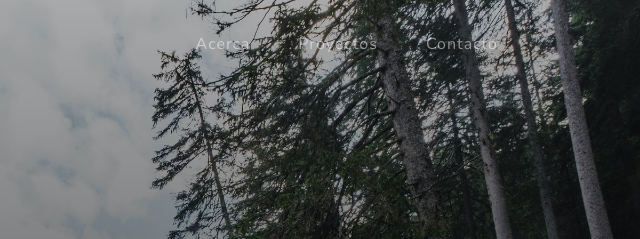
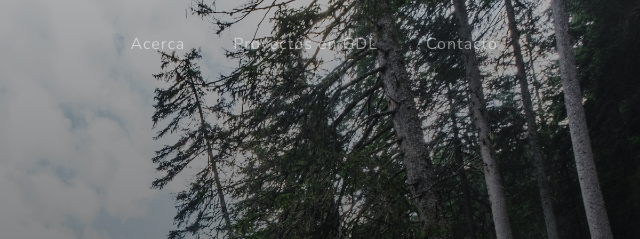
Before and after one commit to LayRuv/Contaminaci-n, a plain HTML site: page index.html in a window 1280 px wide. Shown: the top 239 px of the page, 640-1280 px from the left. Drawn offline with nearby package versions, Linux system fonts and the light colour scheme.

Commit message:
agregamos cambios al menu

```diff
--- a/index.html
+++ b/index.html
@@ -27,7 +27,7 @@
                 <div class="collapse navbar-collapse" id="navbarResponsive">
                     <ul class="navbar-nav ms-auto">
                         <li class="nav-item"><a class="nav-link" href="#about">Acerca</a></li>
-                        <li class="nav-item"><a class="nav-link" href="#projects">Proyectos</a></li>
+                        <li class="nav-item"><a class="nav-link" href="#projects">Proyectos en GDL</a></li>
                         <li class="nav-item"><a class="nav-link" href="#signup">Contacto</a></li>
 
 
```
